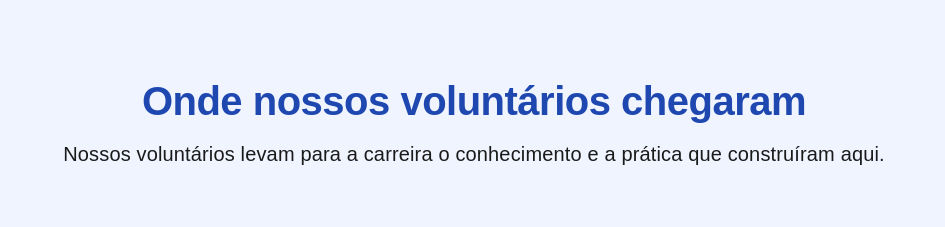
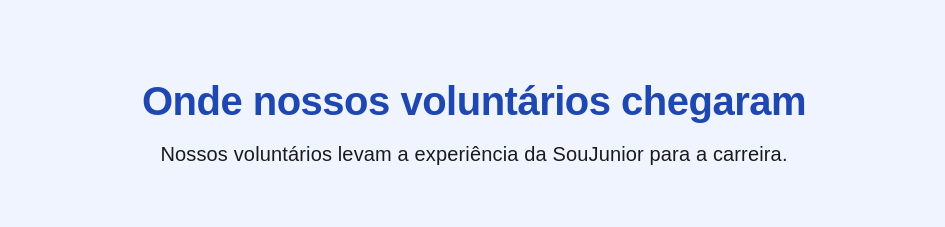
Before and after one commit to SouJunior/hackathon-web-wizards, a React (Vite) app: page / in a window 1280 px wide. Shown: the part 2540-2767 px from the top of the page, without its empty margins (166-1111 px from the left). Built offline with nearby package versions, Linux system fonts and the light colour scheme; a web font is replaced by a local one.

Commit message:
content: atualiza texto da seção Results

```diff
--- a/src/pages/Home/sections/Results/index.tsx
+++ b/src/pages/Home/sections/Results/index.tsx
@@ -24,8 +24,7 @@
           Onde nossos voluntários chegaram
         </SectionResultTitle>
         <SectionResultParagraph>
-          Nossos voluntários levam para a carreira o conhecimento e a prática
-          que construíram aqui.
+          Nossos voluntários levam a experiência da SouJunior para a carreira.
         </SectionResultParagraph>
       </ResultTextContent>
       <ResultContent>
```
